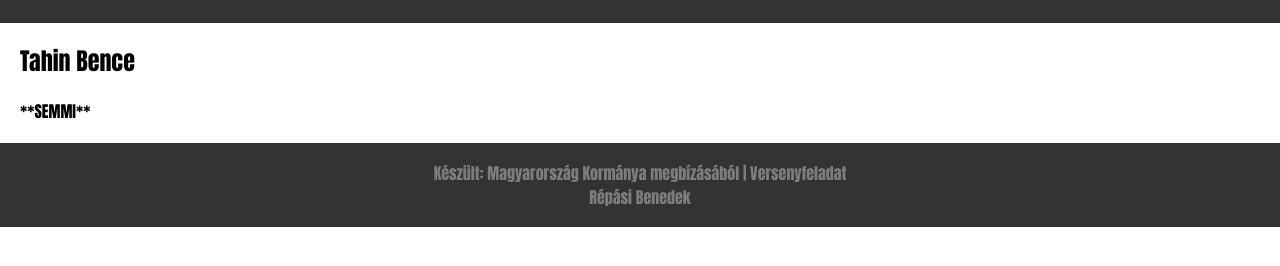
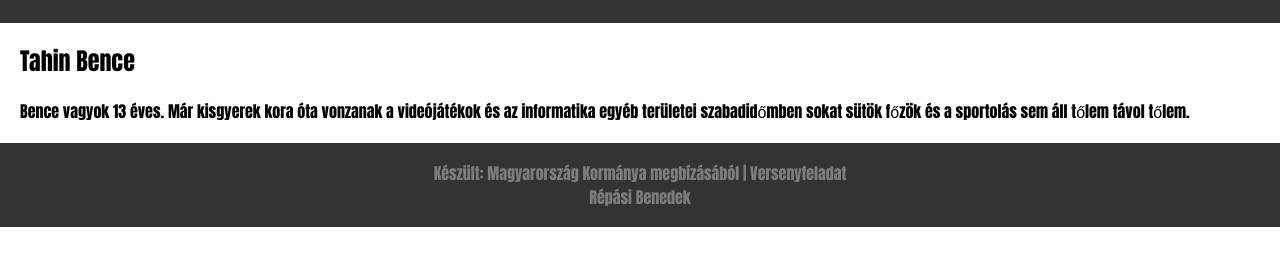
Before and after one commit to repasibenedek/azai, a plain HTML site: page tahinbence/en.html in a window 1280 px wide. Shown: the part 162-428 px from the top of the page. Drawn offline with Linux system fonts and the light colour scheme; a script that the page names is missing.

Commit message:
Add files via upload

```diff
--- a/tahinbence/en.html
+++ b/tahinbence/en.html
@@ -21,7 +21,7 @@
     <body>
     <section class="all_1">
         <h2>Tahin Bence</h2>
-        <p style="text-decoration: dashed;">**SEMMI**</p>
+        <p style="text-decoration: dashed;">Bence vagyok 13 éves. Már kisgyerek kora óta vonzanak a videójátékok és az informatika egyéb területei szabadidőmben sokat sütök főzök és a sportolás sem áll tőlem távol tőlem.</p>
     </section>
     <footer>
         <p>Készült: Magyarország Kormánya megbízásából |                  Versenyfeladat</p>
```
